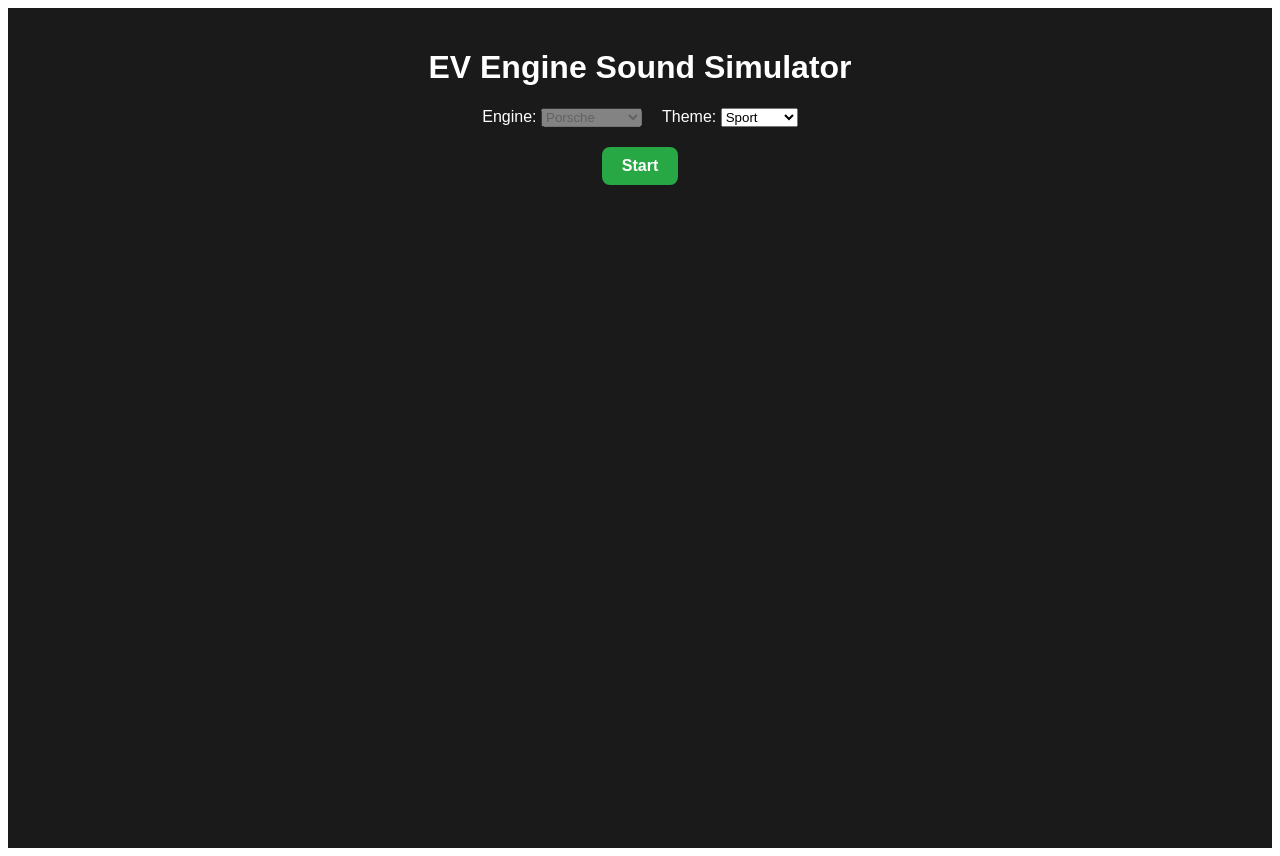
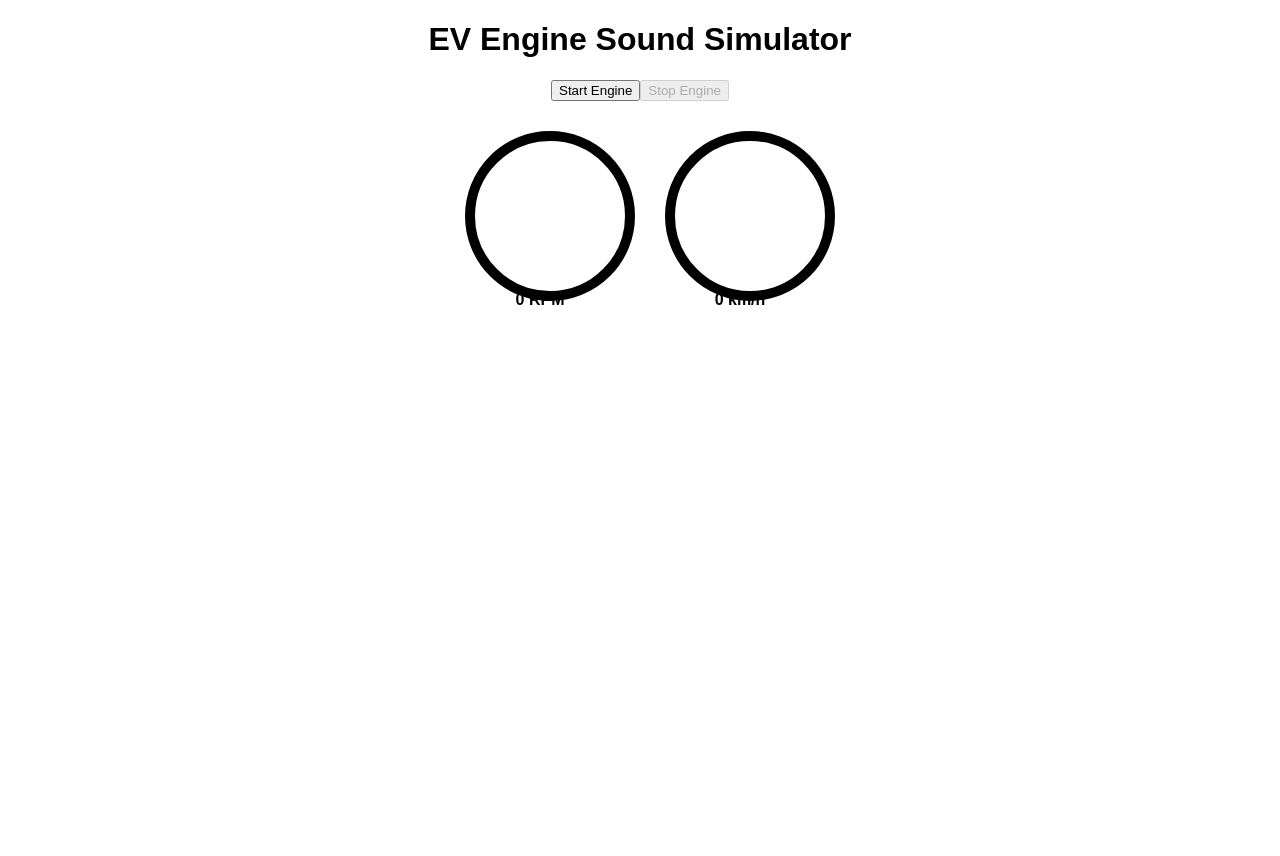
Before and after one commit to apolloconstrutora18-cmd/eess_v2, a React (Create React App) app: page / in a window 1280 px wide. After the commit the page ends 800 px from the top, so only its background shows below. Built offline with nearby package versions, Linux system fonts and the light colour scheme.

Commit message:
Update App.js

```diff
--- a/src/App.js
+++ b/src/App.js
@@ -5,153 +5,125 @@ export default function App() {
   const [acceleration, setAcceleration] = useState(0);
   const [rpm, setRpm] = useState(0);
   const [speed, setSpeed] = useState(0);
-  const [engineType, setEngineType] = useState("porsche");
-  const [theme, setTheme] = useState("sport");
   const [engineOn, setEngineOn] = useState(false);
 
   const audioCtxRef = useRef(null);
   const oscillatorRef = useRef(null);
   const gainRef = useRef(null);
 
-  // Configurações de motores
-  const engineConfigs = {
-    porsche: { type: "sawtooth", baseFreq: 120, maxFreq: 2200, volume: 0.6 },
-    moto: { type: "square", baseFreq: 180, maxFreq: 6000, volume: 0.4 },
-    popular: { type: "triangle", baseFreq: 80, maxFreq: 3500, volume: 0.5 },
-  };
+  // Atualização de RPM e velocidade
+  useEffect(() => {
+    if (!engineOn) return;
 
-  // Configurações de temas
-  const themeConfigs = {
-    sport: { bg: "#1a1a1a", dial: "#e60000", needle: "#ff3300", text: "#fff" },
-    classic: { bg: "#222", dial: "#444", needle: "#f2c200", text: "#f2f2f2" },
-    futuristic: { bg: "#001f3f", dial: "#39cccc", needle: "#7fdbff", text: "#ffffff" },
-  };
+    const interval = setInterval(() => {
+      setRpm((prev) => prev + (acceleration * 10000 - prev) * 0.2);
+      setSpeed((prev) => prev + (acceleration * 220 - prev) * 0.1);
+      setAcceleration((prev) => Math.max(0, prev - 0.02));
+    }, 100);
 
-  // Liga o motor
+    return () => clearInterval(interval);
+  }, [acceleration, engineOn]);
+
+  // Controle de som do motor
+  useEffect(() => {
+    if (!engineOn || !oscillatorRef.current || !gainRef.current) return;
+
+    const freq = 100 + (rpm / 10000) * 1900;
+    oscillatorRef.current.frequency.setValueAtTime(
+      freq,
+      audioCtxRef.current.currentTime
+    );
+
+    gainRef.current.gain.setValueAtTime(
+      Math.min(0.5, rpm / 10000),
+      audioCtxRef.current.currentTime
+    );
+  }, [rpm, engineOn]);
+
+  // Função para iniciar motor
   const startEngine = () => {
-    if (!engineOn) {
-      audioCtxRef.current = new (window.AudioContext || window.webkitAudioContext)();
+    if (engineOn) return;
+
+    audioCtxRef.current = new (window.AudioContext ||
+      window.webkitAudioContext)();
+
+    // Criar som de ignição curto (beep)
+    const ignitionOsc = audioCtxRef.current.createOscillator();
+    const ignitionGain = audioCtxRef.current.createGain();
+    ignitionOsc.type = "square";
+    ignitionOsc.frequency.setValueAtTime(200, audioCtxRef.current.currentTime);
+    ignitionGain.gain.setValueAtTime(0.5, audioCtxRef.current.currentTime);
+    ignitionOsc.connect(ignitionGain);
+    ignitionGain.connect(audioCtxRef.current.destination);
+    ignitionOsc.start();
+    ignitionOsc.stop(audioCtxRef.current.currentTime + 0.3);
+
+    // Criar motor (ronco contínuo)
     oscillatorRef.current = audioCtxRef.current.createOscillator();
     gainRef.current = audioCtxRef.current.createGain();
 
-      const config = engineConfigs[engineType];
-      oscillatorRef.current.type = config.type;
+    oscillatorRef.current.type = "sawtooth";
     oscillatorRef.current.connect(gainRef.current);
     gainRef.current.connect(audioCtxRef.current.destination);
 
     oscillatorRef.current.start();
 
     setEngineOn(true);
-    }
   };
 
-  // Desliga o motor
+  // Função para desligar motor
   const stopEngine = () => {
-    if (oscillatorRef.current) {
+    if (!engineOn || !oscillatorRef.current) return;
+
     oscillatorRef.current.stop();
-      oscillatorRef.current.disconnect();
-      gainRef.current.disconnect();
-    }
-    audioCtxRef.current = null;
+    audioCtxRef.current.close();
+
     oscillatorRef.current = null;
     gainRef.current = null;
+    audioCtxRef.current = null;
 
     setEngineOn(false);
     setRpm(0);
     setSpeed(0);
-    setAcceleration(0);
   };
 
-  // Troca de tipo de motor em tempo real
-  useEffect(() => {
-    if (oscillatorRef.current) {
-      oscillatorRef.current.type = engineConfigs[engineType].type;
-    }
-  }, [engineType]);
-
-  // Simulação de aceleração, RPM e velocidade
-  useEffect(() => {
-    if (!engineOn) return;
-    const interval = setInterval(() => {
-      setRpm((prev) => prev + (acceleration * 10000 - prev) * 0.15);
-      setSpeed((prev) => prev + (acceleration * 320 - prev) * 0.08);
-      setAcceleration((prev) => Math.max(0, prev - 0.02)); // desacelera sozinho
-    }, 100);
-    return () => clearInterval(interval);
-  }, [acceleration, engineOn]);
-
-  // Atualiza frequência e volume conforme RPM
-  useEffect(() => {
-    if (engineOn && oscillatorRef.current && gainRef.current) {
-      const config = engineConfigs[engineType];
-      const freq = config.baseFreq + (rpm / 10000) * (config.maxFreq - config.baseFreq);
-
-      oscillatorRef.current.frequency.setValueAtTime(freq, audioCtxRef.current.currentTime);
-      gainRef.current.gain.setValueAtTime(Math.min(config.volume, rpm / 10000), audioCtxRef.current.currentTime);
-    }
-  }, [rpm, engineOn, engineType]);
-
-  // Cálculo da rotação dos ponteiros
   const rpmRotation = (rpm / 10000) * 270 - 135;
-  const speedRotation = (speed / 320) * 270 - 135;
-  const currentTheme = themeConfigs[theme];
+  const speedRotation = (speed / 220) * 270 - 135;
 
   return (
-    <div
-      className="App"
-      style={{
-        background: currentTheme.bg,
-        color: currentTheme.text,
-        minHeight: "100vh",
-        padding: "20px",
-      }}
-    >
+    <div className="App">
       <h1>EV Engine Sound Simulator</h1>
 
-      <div className="selectors">
-        <div className="engine-selector">
-          <label>Engine: </label>
-          <select value={engineType} onChange={(e) => setEngineType(e.target.value)} disabled={!engineOn}>
-            <option value="porsche">Porsche</option>
-            <option value="moto">Sport Bike</option>
-            <option value="popular">Compact Car</option>
-          </select>
+      <div className="controls">
+        <button onClick={startEngine} disabled={engineOn}>
+          Start Engine
+        </button>
+        <button onClick={stopEngine} disabled={!engineOn}>
+          Stop Engine
+        </button>
       </div>
 
-        <div className="theme-selector">
-          <label>Theme: </label>
-          <select value={theme} onChange={(e) => setTheme(e.target.value)}>
-            <option value="sport">Sport</option>
-            <option value="classic">Classic</option>
-            <option value="futuristic">Futuristic</option>
-          </select>
-        </div>
-      </div>
-
-      <div className="controls">
-        {!engineOn ? (
-          <button className="start-btn" onClick={startEngine}>Start</button>
-        ) : (
-          <button className="stop-btn" onClick={stopEngine}>Stop</button>
-        )}
-      </div>
-
-      {engineOn && (
-        <>
       <div className="gauges">
         <div className="gauge">
-              <div className="dial" style={{ borderColor: currentTheme.dial }}></div>
-              <div className="needle" style={{ transform: `rotate(${rpmRotation}deg)`, background: currentTheme.needle }}></div>
+          <div className="dial rpm"></div>
+          <div
+            className="needle"
+            style={{ transform: `rotate(${rpmRotation}deg)` }}
+          ></div>
           <div className="label">{Math.round(rpm)} RPM</div>
         </div>
 
         <div className="gauge">
-              <div className="dial" style={{ borderColor: currentTheme.dial }}></div>
-              <div className="needle" style={{ transform: `rotate(${speedRotation}deg)`, background: currentTheme.needle }}></div>
+          <div className="dial speed"></div>
+          <div
+            className="needle"
+            style={{ transform: `rotate(${speedRotation}deg)` }}
+          ></div>
           <div className="label">{Math.round(speed)} km/h</div>
         </div>
       </div>
 
+      {engineOn && (
         <input
           type="range"
           min="0"
@@ -160,7 +132,6 @@ export default function App() {
           value={acceleration}
           onChange={(e) => setAcceleration(parseFloat(e.target.value))}
         />
-        </>
       )}
     </div>
   );
```
Lines whose indentation alone changed are shown as unchanged.
